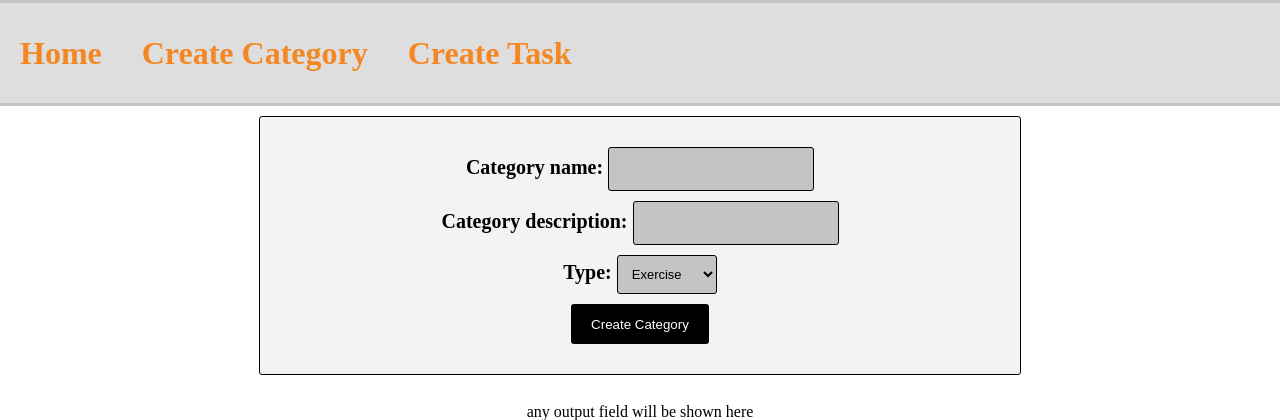
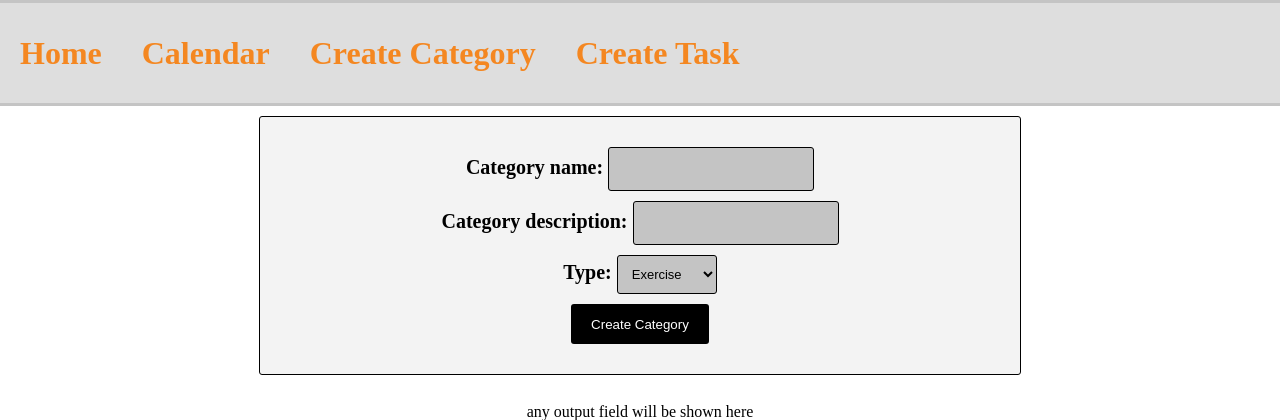
Before and after one commit to siam-saharear/Todo_List, a Django app: page /category_creation/ in a window 1280 px wide. Shown: the top 420 px of the page. Run offline with Django 5.2, Linux system fonts and the light colour scheme.

Commit message:
new project initiated CALENDAR

```diff
--- a/objectives/templates/objectives/base.html
+++ b/objectives/templates/objectives/base.html
@@ -147,6 +147,7 @@
 <body>
     <nav>
         <a href="/">Home</a>
+        <a href="/calendar">Calendar</a>
         <a href="/category_creation">Create Category</a>
         <a href="/task_creation">Create Task</a>
     </nav>
--- /dev/null
+++ b/objectives/templates/objectives/calendar.html
@@ -0,0 +1 @@
+{% extends "objectives/base.html" %}
--- a/objectives/urls.py
+++ b/objectives/urls.py
@@ -3,12 +3,15 @@ from . import views
 
 urlpatterns = [
     path("", views.base_func, name="base"),
-    path("category_creation/", views.create_category, name="category_creation"),
+
     path("task_creation/<uuid:category_uuid>", views.create_task, name="task_creation"),
     path("task_creation/", views.create_task, name="task_creation"),
     path("change_status/<uuid:task_uuid>/", views.change_status, name="change_status"),
     path("edit_task/<uuid:task_uuid>/", views.edit_task, name="edit_task"),
     path("delete_task/<uuid:task_uuid>/", views.delete_task, name= "delete_task"),
+
+    path("category_creation/", views.create_category, name="category_creation"),
     path("delete_category/<uuid:category_uuid>/", views.delete_category, name= "delete_category"),
 
+    path("calendar/", views.calendar, name="calendar")
 ]
--- a/objectives/views.py
+++ b/objectives/views.py
@@ -83,3 +83,7 @@ def delete_category(request, category_uuid):
     category = Category.objects.get(uuid = category_uuid)
     category.delete()
     return redirect("base")
+
+
+def calendar(request):
+    return redirect("base")
```
Also changed, not shown: db.sqlite3.
